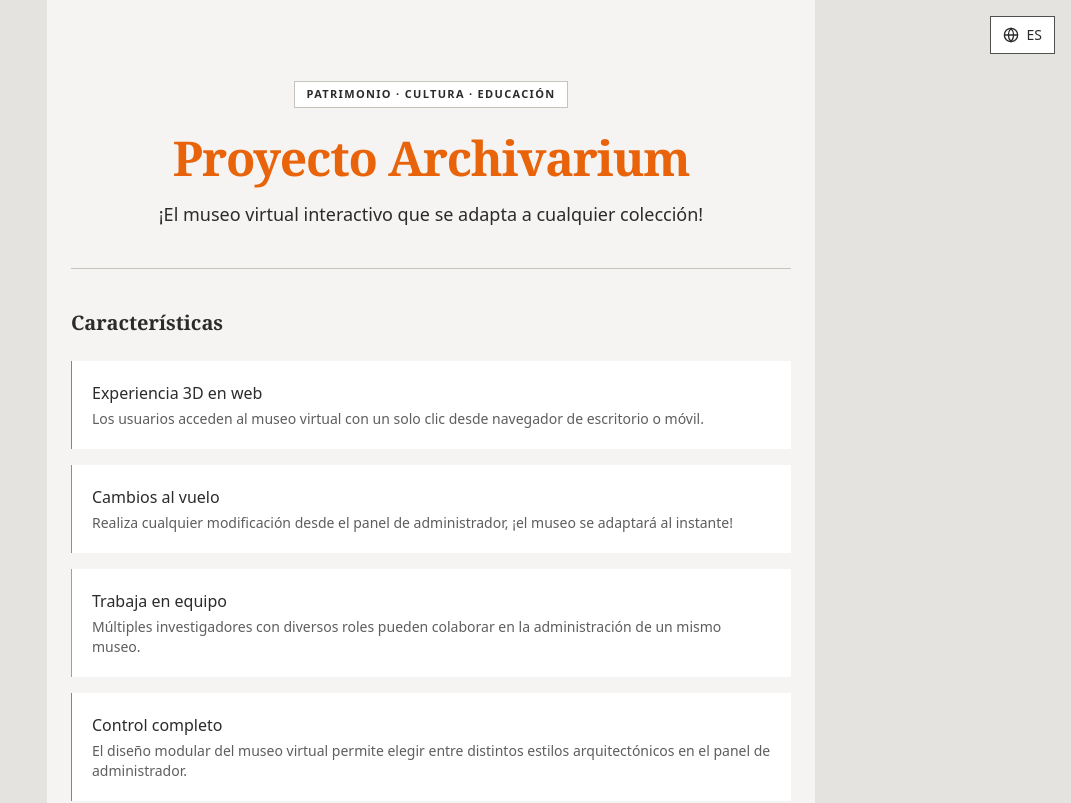
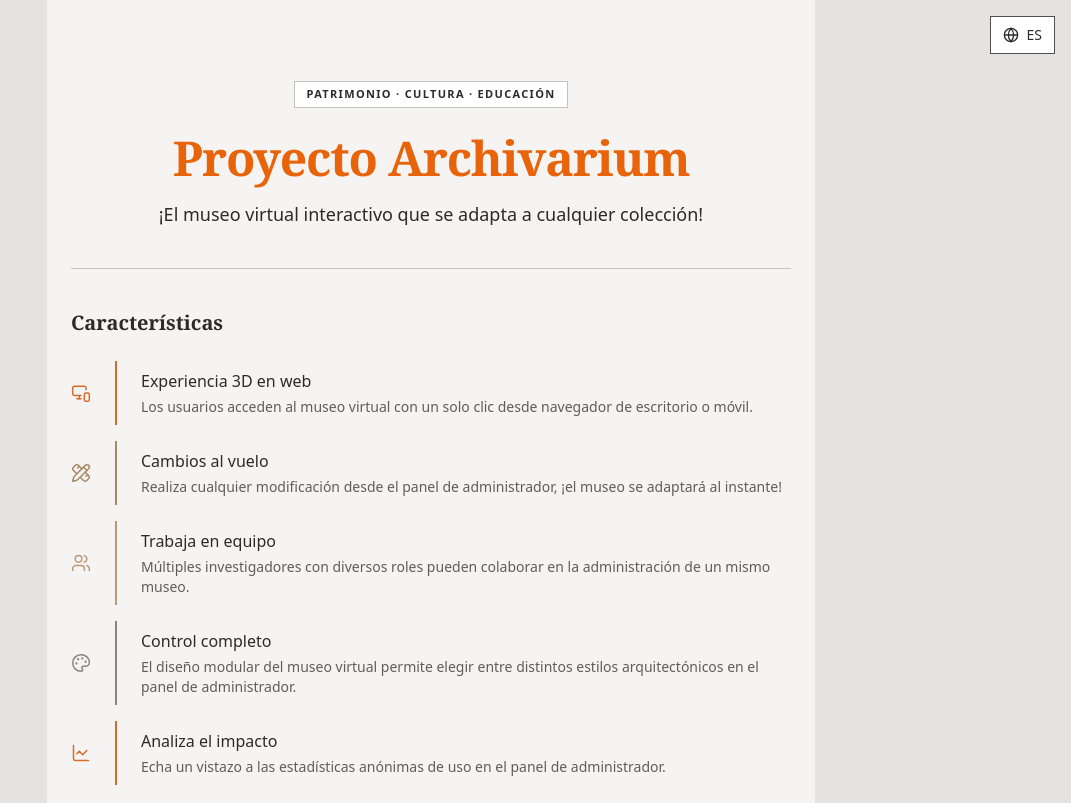
Before and after one commit to carladevv/Archivarium-Site, a React (Vite) app in the folder archivarium-site/: page / in a window 1280 px wide. Shown: the top 803 px of the page, without its empty margins (209-1280 px from the left). Built offline with nearby package versions, Linux system fonts and the light colour scheme.

Commit message:
added icons to the feature section

```diff
--- a/archivarium-site/package.json
+++ b/archivarium-site/package.json
@@ -10,6 +10,7 @@
     "preview": "vite preview"
   },
   "dependencies": {
+    "lucide-react": "^0.546.0",
     "react": "^19.1.1",
     "react-dom": "^19.1.1"
   },
--- a/archivarium-site/src/App.tsx
+++ b/archivarium-site/src/App.tsx
@@ -1,5 +1,6 @@
 import React, { useMemo, useState } from "react";
 import translations from "./translations.json";
+import { MonitorSmartphone, ChartLine, PencilRuler, Users, Palette } from "lucide-react";
 
 // ——— Proyecto Archivarium — Sleek/Modern pass on user-attached app ———
 // Brief: apply the clean, modern style (no rounded corners, no chunky borders,
@@ -174,8 +175,7 @@ export default function App() {
 
           <hr className="my-10" />
 
-          {/* Features — minimalist list with thin left rule matching an accent */}
-{/* Features — each item in its own soft block */}
+          {/* Features — horizontal layout with icon before colored rule */}
 <section aria-labelledby="features-title" className="space-y-6">
   <h2 id="features-title" className="font-serif text-xl font-semibold">
     {t.featuresTitle}
@@ -184,13 +184,33 @@ export default function App() {
   <ul className="space-y-4">
     {t.features.map((f, i) => {
       const a = ACCENTS[i % ACCENTS.length];
+      const icons = [MonitorSmartphone, PencilRuler, Users, Palette, ChartLine];
+      const Icon = icons[i % icons.length];
+
       return (
         <li
           key={f.title}
-          className="p-5"
+          className="flex items-center gap-6"
+          style={{ alignItems: "center" }} // ensures vertical centering
+        >
+          {/* Icon column */}
+          <div
+            className="flex-shrink-0 flex items-center justify-center"
+            style={{ height: "100%" }}
+          >
+            <Icon
+              size={20}
+              strokeWidth={1.8}
+              style={{ color: a.bg, flexShrink: 0 }}
+              aria-hidden="true"
+            />
+          </div>
+
+          {/* Text block with left accent line */}
+          <div
+            className="flex-1 pl-6 pt-2 pb-2"
             style={{
-            backgroundColor: COLORS.surface,
-            borderLeft: `1px solid ${a.bg}`,
+              borderLeft: `2px solid ${a.bg}`,
             }}
           >
             <h3
@@ -202,6 +222,7 @@ export default function App() {
             <p className="text-sm" style={{ color: COLORS.textMuted }}>
               {f.desc}
             </p>
+          </div>
         </li>
       );
     })}
```
Also changed, not shown: 1 other file (tests, documents, lock files or other folders). Lines whose indentation alone changed are shown as unchanged.
